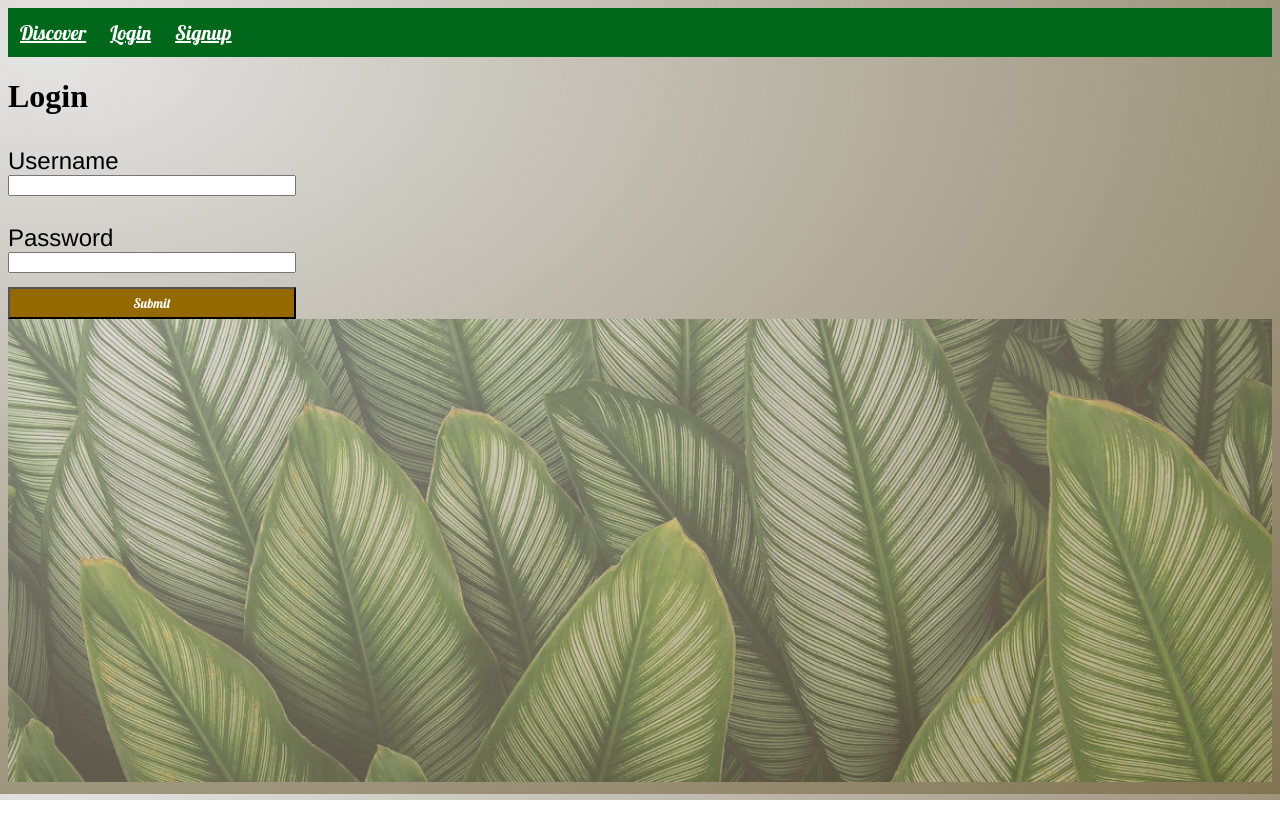
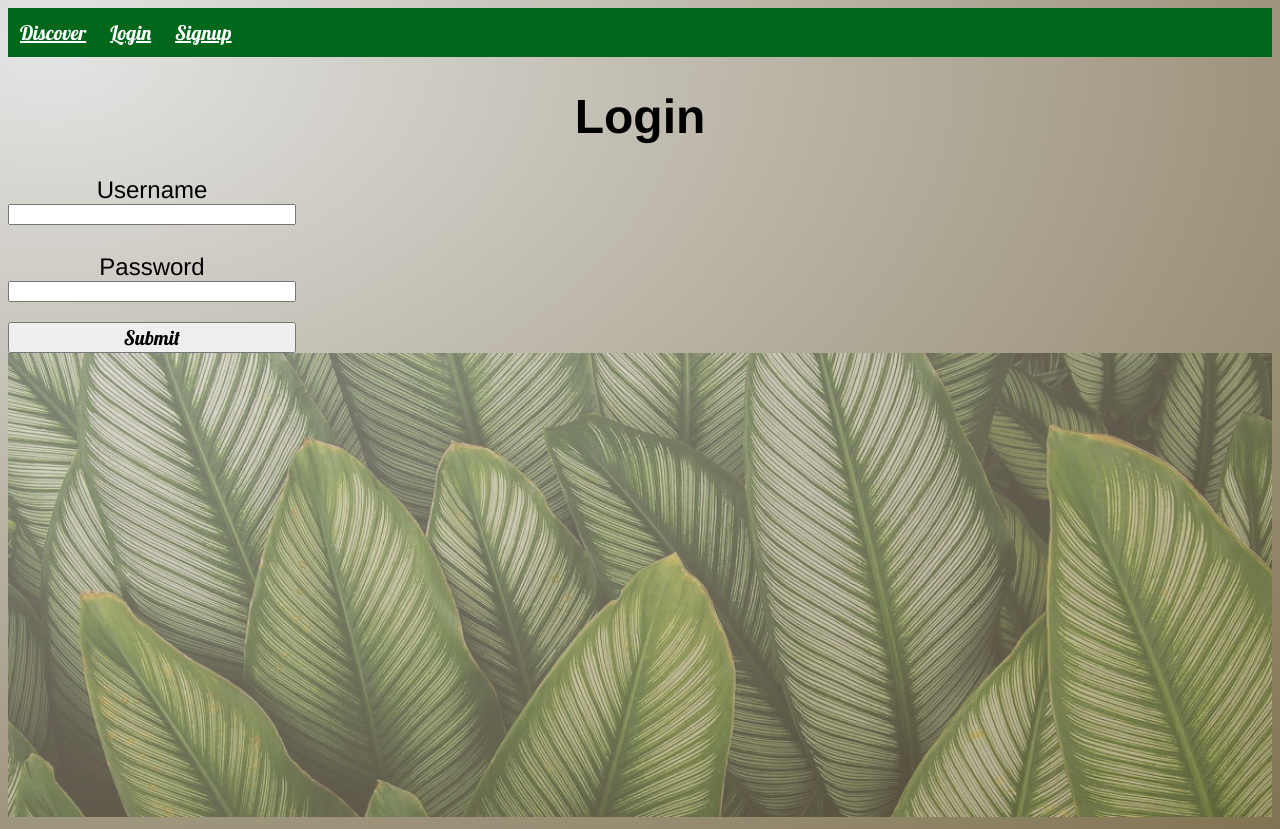
Before and after one commit to Deftone1/plant-ahead, a React (Create React App) app in the folder client/: page /login in a window 1280 px wide. Before the commit the page ends 800 px from the top, so only its background shows below. Built offline with nearby package versions, Linux system fonts and the light colour scheme.

Commit message:
deleted home page buttons and styling

```diff
--- a/client/public/index.html
+++ b/client/public/index.html
@@ -27,7 +27,7 @@
     <title>React App</title>
   </head>
   <body>
-    <noscript>You need to enable JavaScript to run this app.</noscript>
+
     <div id="root"></div>
     <!--
       This HTML file is a template.
--- a/client/src/components/Navbar.js
+++ b/client/src/components/Navbar.js
@@ -36,6 +36,15 @@ function Navbar() {
       {isLoggedIn && (
         <NavLink
           className="nav-link"
+          to="/protected/main"
+          activeClassName="nav-link-active"
+        >
+          Main
+        </NavLink>
+      )}
+      {isLoggedIn && (
+        <NavLink
+          className="nav-link"
           to="/protected/example"
           activeClassName="nav-link-active"
         >
--- a/client/src/pages/HomePage.js
+++ b/client/src/pages/HomePage.js
@@ -44,14 +44,14 @@ function HomePage() {
         <img src={Plant} alt="Plant"></img>
         <img src={Community} alt="Community"></img>
       </div>
-      <div className="HomeButtons">
+      {/* <div className="HomeButtons">
         <Link to="/login">
           <button id="logInBtn">Login</button>
         </Link>
         <Link to="signup">
           <button id="joinBtn">Join</button>
         </Link>
-      </div>
+      </div> */}
       {/* <h3>Public API Data</h3>
       <h1>HELLO, WORLD!</h1>
       <p>{data && data.message}</p> */}
--- a/client/src/pages/LoginPage.js
+++ b/client/src/pages/LoginPage.js
@@ -51,6 +51,7 @@ function LoginPage() {
   };
   return (
     <div>
+      <div className="form-section">
       <h1>Login</h1>
       <div className="signup-login" style={styles.wrapper}>
         <div>{isPending && "Loading..."}</div>{" "}
@@ -77,6 +78,7 @@ function LoginPage() {
           </button>
         </form>
       </div>
+      </div>
       <img
         className="plantImageTwo"
         src={plantAlt}
--- a/client/src/styles/Home.css
+++ b/client/src/styles/Home.css
@@ -53,8 +53,7 @@ header {
 
  button {
     font-family: Lobster;
-    min-width: 5rem;
-    min-height: 2rem;
-    color: white;
-    background-color: rgba(148, 106, 0, 1) ;
+    font-size: 20px;
+    color: black;
+
 }
--- a/client/src/styles/signup-login.css
+++ b/client/src/styles/signup-login.css
@@ -2,11 +2,11 @@ body {
     background: radial-gradient(  at 50px 50px,rgba(228, 228, 228, 1), rgba(72, 53, 4, 0.69));
 }
 
-.signup-login {
+.form-section {
 
     /* justify-content: center; */
-    margin: 0 auto;
-    /* text-align: center; */
+    /* margin: 0 auto; */
+    text-align: center;
 
     font-size: 24px;
     font-family: 'Franklin Gothic Medium', 'Arial Narrow', Arial, sans-serif;
```
